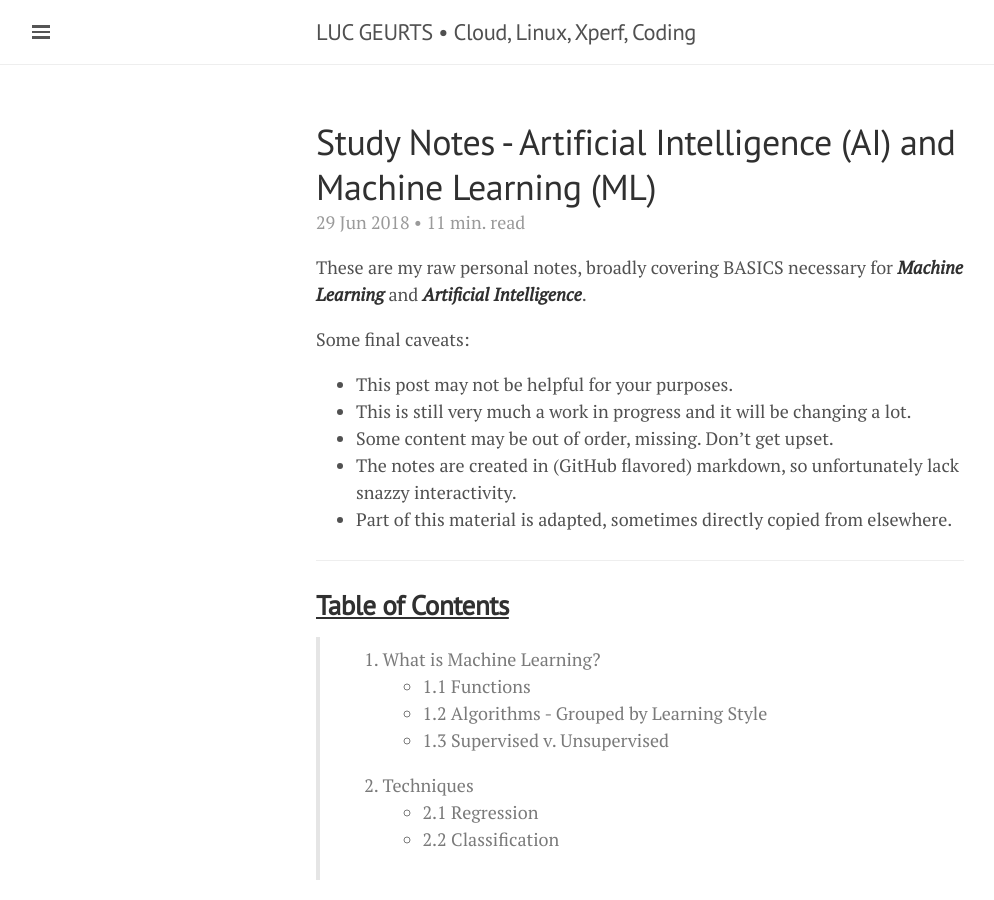
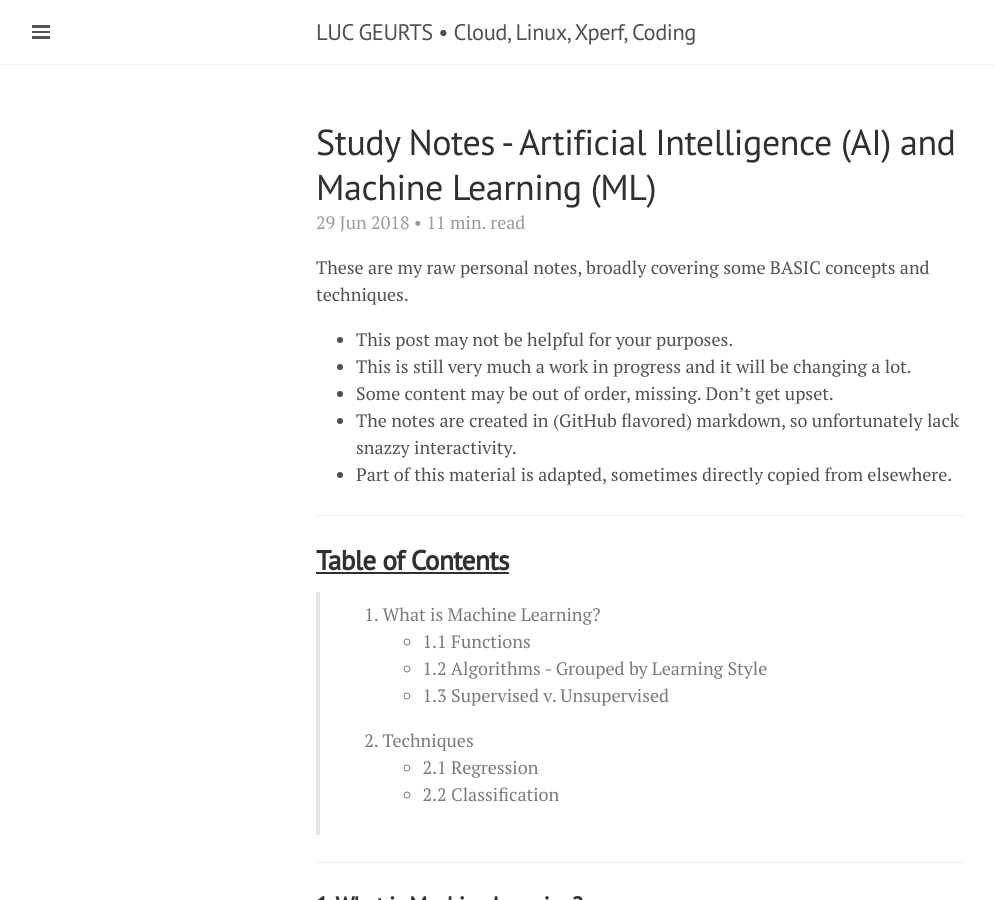
Before and after one commit to lgeurts/lgeurts.github.io, a Jekyll site: the page built from _posts/2018-06-29-artificial-intelligence-basics.md, in a window 1280 px wide and 900 px high. Shown: the whole window, without its empty margins (0-994 px from the left). Built offline with Jekyll 4.4.1, drawn with Linux system fonts in a browser that asks for light colours; nearby versions of some CDN libraries.

Commit message:
Update 2018-06-29-artificial-intelligence-basics.md

```diff
--- a/_posts/2018-06-29-artificial-intelligence-basics.md
+++ b/_posts/2018-06-29-artificial-intelligence-basics.md
@@ -7,9 +7,8 @@ category: Education & Training
 tags: [ Artificial Intelligence ]
 ---
 
-These are my raw personal notes, broadly covering BASICS necessary for ***Machine Learning*** and ***Artificial Intelligence***.
+These are my raw personal notes, broadly covering some BASIC concepts and techniques.
 
-Some final caveats:
 * This post may not be helpful for your purposes.
 * This is still very much a work in progress and it will be changing a lot.
 * Some content may be out of order, missing. Don't get upset.
```
